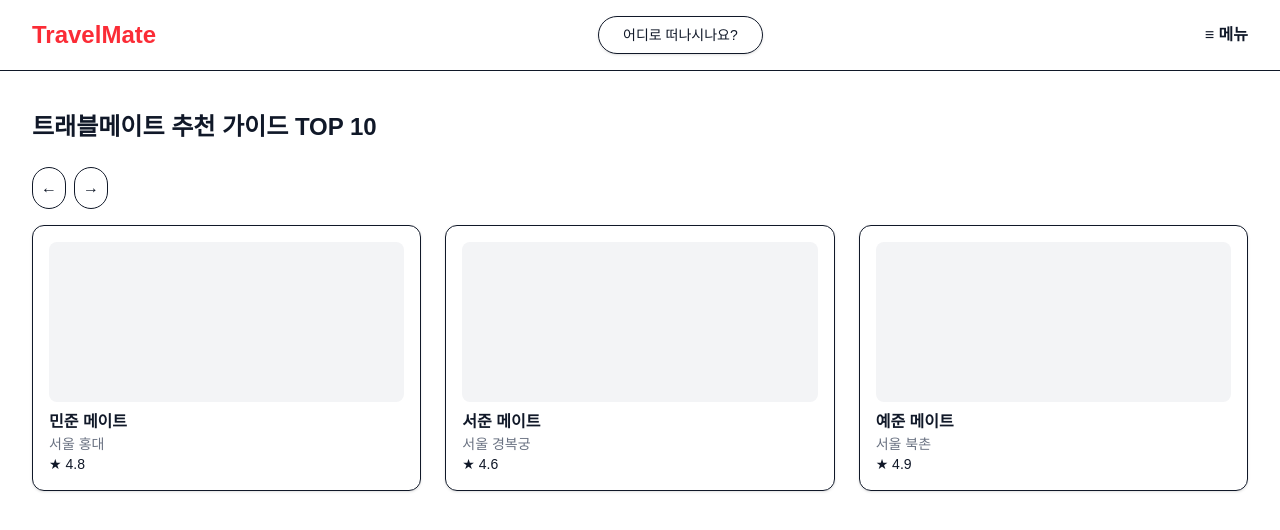
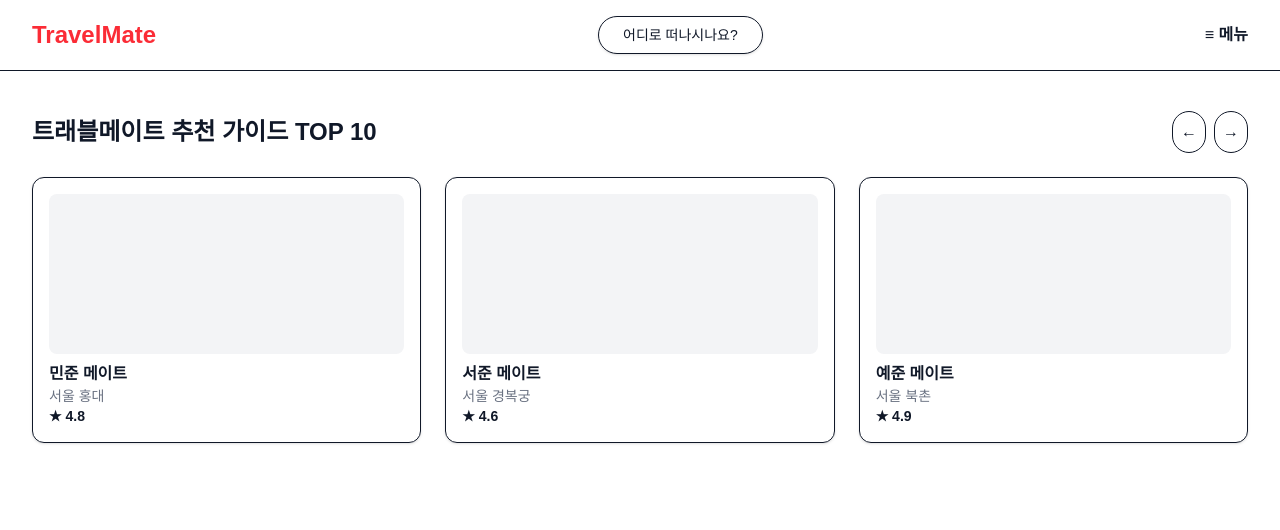
Before and after one commit to RighteousJ/travel-mate, a Next.js app: page / in a window 1280 px wide. Shown: the top 530 px of the page. Built offline with nearby package versions, Linux system fonts and the light colour scheme.

Commit message:
feat: implement guide slider

```diff
--- a/app/page.tsx
+++ b/app/page.tsx
@@ -2,7 +2,7 @@
 
 import React, { useState } from 'react';
 
-// 1. 데이터 정의 (이 부분은 수정하지 않아도 됩니다)
+// 1. 데이터 정의
 const guides = Array.from({ length: 50 }, (_, i) => ({
   id: i + 1,
   name: ["민준", "서준", "예준", "도윤", "시우", "주원", "하준", "지호", "지후", "준서", "준우", "현우", "도현", "지훈", "건우", "우진", "선우", "유준", "민재", "현준", "윤우", "서진", "정우", "은우", "지한", "승우", "유찬", "로운", "지안", "시윤", "민규", "태윤", "민혁", "동현", "태민", "진우", "유빈", "승민", "성민", "준영", "현민", "수현", "재윤", "우성", "영준", "도겸", "승준", "승현", "준혁", "준희"][i % 50],
@@ -12,6 +12,8 @@ const guides = Array.from({ length: 50 }, (_, i) => ({
 
 export default function Home() {
   const [currentIdx, setCurrentIdx] = useState(0);
+  // 상위 10명만 추천 가이드로 사용
+  const top10Guides = guides.slice(0, 10);
 
   return (
     <div className="min-h-screen bg-white text-gray-900">
@@ -24,22 +26,23 @@ export default function Home() {
 
       {/* 3. 메인 콘텐츠 */}
       <main className="max-w-7xl mx-auto px-8 py-10">
-        <h2 className="text-2xl font-bold mb-6">트래블메이트 추천 가이드 TOP 10</h2>
-
-        {/* 슬라이드 버튼 */}
-        <div className="flex gap-2 mb-4">
-          <button onClick={() => setCurrentIdx(Math.max(0, currentIdx - 3))} className="border p-2 rounded-full">←</button>
-          <button onClick={() => setCurrentIdx(Math.min(7, currentIdx + 3))} className="border p-2 rounded-full">→</button>
+        <div className="flex justify-between items-center mb-6">
+          <h2 className="text-2xl font-bold">트래블메이트 추천 가이드 TOP 10</h2>
+          {/* 슬라이드 버튼 */}
+          <div className="flex gap-2">
+            <button onClick={() => setCurrentIdx(Math.max(0, currentIdx - 3))} className="border p-2 rounded-full hover:bg-gray-50">←</button>
+            <button onClick={() => setCurrentIdx(Math.min(7, currentIdx + 3))} className="border p-2 rounded-full hover:bg-gray-50">→</button>
+          </div>
         </div>
 
         {/* 가이드 카드 그리드 */}
         <div className="grid grid-cols-3 gap-6">
-          {guides.slice(currentIdx, currentIdx + 3).map((g) => (
-            <div key={g.id} className="border p-4 rounded-xl shadow-sm">
+          {top10Guides.slice(currentIdx, currentIdx + 3).map((g) => (
+            <div key={g.id} className="border p-4 rounded-xl shadow-sm hover:shadow-md transition">
               <div className="h-40 bg-gray-100 rounded-lg mb-2"></div>
               <p className="font-bold">{g.name} 메이트</p>
               <p className="text-sm text-gray-500">{g.location}</p>
-              <p className="text-sm">★ {g.rating}</p>
+              <p className="text-sm font-semibold text-gray-900">★ {g.rating}</p>
             </div>
           ))}
         </div>
```
